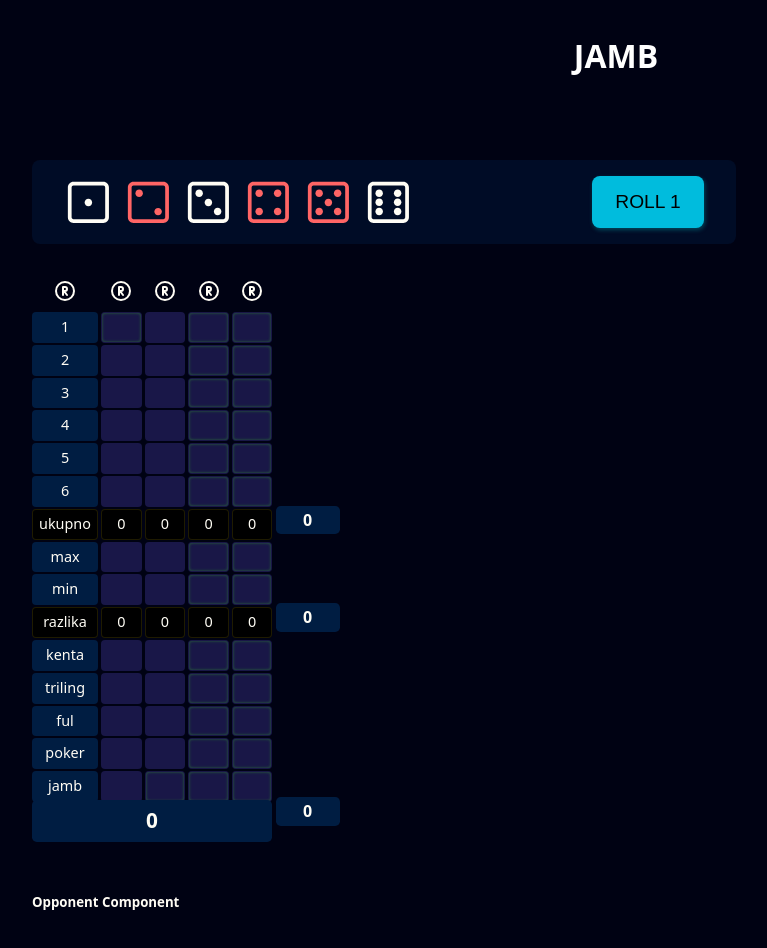
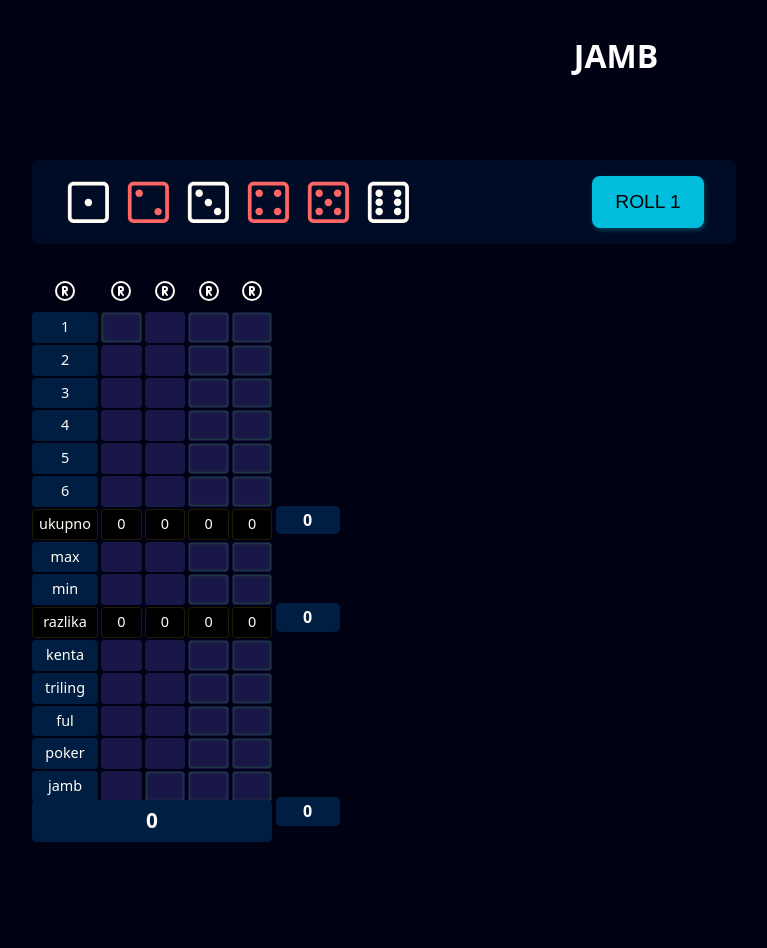
Before and after one commit to BSlaven/JAMB-YAHTZEE, a React (Vite) app: page /game/1 in a window 1280 px wide. Shown: the top 948 px of the page, without its empty margins (24-791 px from the left). After the commit the page ends 894 px from the top, so only its background shows below. Built offline with nearby package versions, Linux system fonts and the light colour scheme; no server answers.

Commit message:
remove sending data from opp component

```diff
--- a/src/components/OppComponent/OppComponent.jsx
+++ b/src/components/OppComponent/OppComponent.jsx
@@ -22,7 +22,6 @@ const OppComponent = () => {
 
   return (
     <div>
-      <h5>Opponent Component</h5>
       {opponentData && <div>
         <h5>Opponent Data</h5>
         <p>Opponent numbers: {opponentData.columnNumbersTotal}</p>
```
